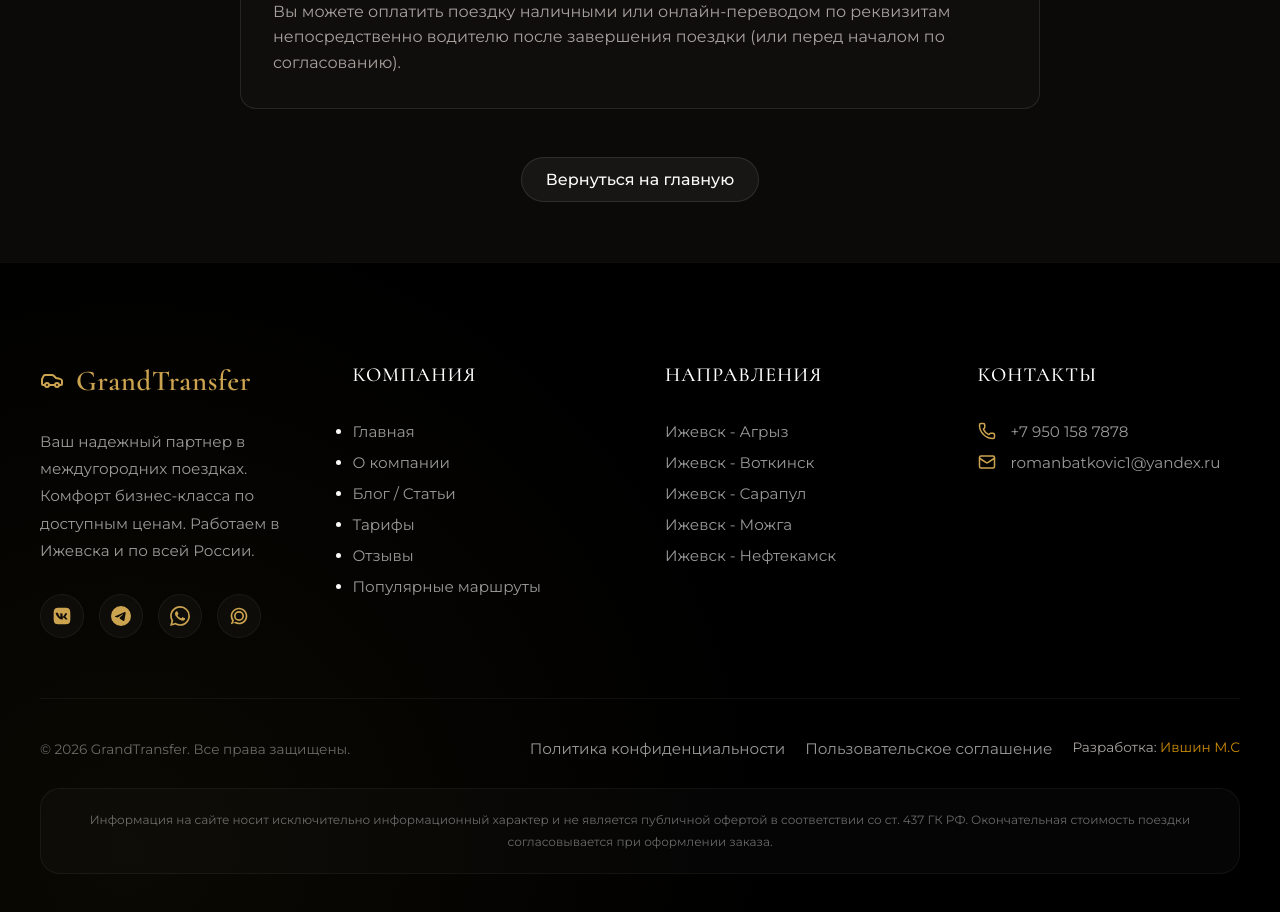
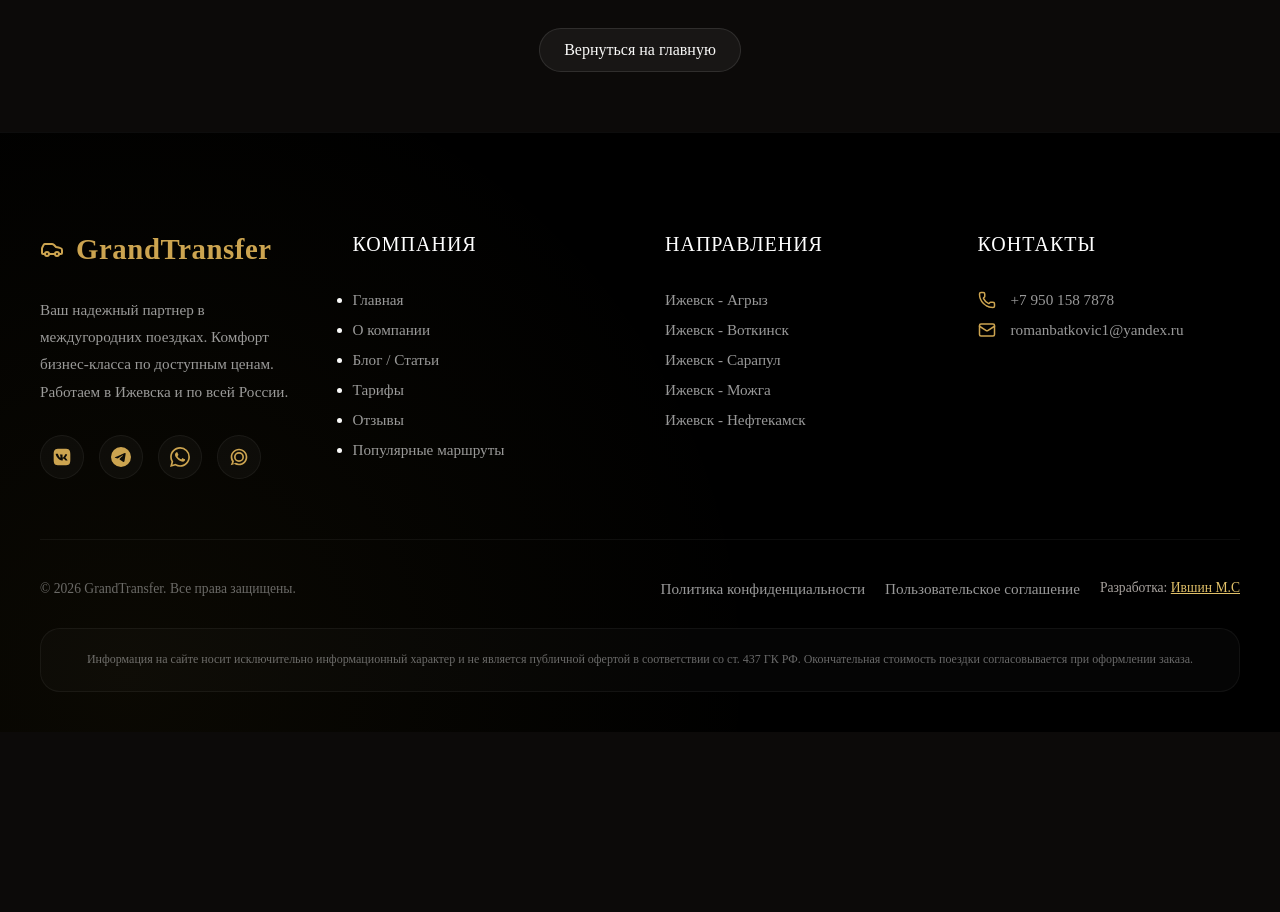
Before and after one commit to Xyling12/grand-transfer, a Next.js app: page /faq in a window 1280 px wide. Shown: the part 1980-2892 px from the top of the page. After the commit the page ends 2712 px from the top, so only its background shows below. Built offline with nearby package versions, Linux system fonts and the light colour scheme; no server answers.

Commit message:
perf: eliminate render-blocking Google Fonts self-host via next/font fix accessibility

```diff
--- a/src/app/globals.css
+++ b/src/app/globals.css
@@ -1,5 +1,3 @@
-@import url('https://fonts.googleapis.com/css2?family=Cormorant:wght@400;500;600;700&family=Montserrat:wght@300;400;500;600;700&display=swap');
-
 :root {
   /* Premium Liquid Glass Palette */
   --color-background: #0C0A09;
@@ -30,8 +28,8 @@
   --glass-border: rgba(255, 255, 255, 0.1);
   --glass-blur: blur(12px);
 
-  --font-heading: 'Cormorant', 'Georgia', serif;
-  --font-body: 'Montserrat', 'Helvetica Neue', sans-serif;
+  --font-heading: var(--font-cormorant), 'Georgia', serif;
+  --font-body: var(--font-montserrat), 'Helvetica Neue', sans-serif;
 
   --radius-sm: 8px;
   --radius-md: 12px;
--- a/src/app/layout.tsx
+++ b/src/app/layout.tsx
@@ -1,5 +1,5 @@
 import type { Metadata } from "next";
-import { Bodoni_Moda, Jost } from "next/font/google";
+import { Bodoni_Moda, Cormorant, Montserrat } from "next/font/google";
 import "./globals.css";
 import { CityProvider } from "@/context/CityContext";
 import ScrollAnimation from "@/components/ScrollAnimation";
@@ -12,10 +12,17 @@ const bodoni = Bodoni_Moda({
   display: "swap",
 });
 
-const jost = Jost({
-  variable: "--font-jost",
+const cormorant = Cormorant({
+  variable: "--font-cormorant",
   subsets: ["latin", "cyrillic"],
-  weight: ["300", "400", "500", "700"],
+  weight: ["400", "500", "600", "700"],
+  display: "swap",
+});
+
+const montserrat = Montserrat({
+  variable: "--font-montserrat",
+  subsets: ["latin", "cyrillic"],
+  weight: ["300", "400", "500", "600", "700"],
   display: "swap",
 });
 
@@ -70,7 +77,7 @@ export default function RootLayout({
 }>) {
   return (
     <html lang="ru">
-      <body className={`${bodoni.variable} ${jost.variable} `}>
+      <body className={`${cormorant.variable} ${montserrat.variable} ${bodoni.variable}`}>
         <SchemaOrg />
         <YandexMetrika />
         <CookieBanner />
--- a/src/components/Footer.tsx
+++ b/src/components/Footer.tsx
@@ -73,7 +73,7 @@ export default function Footer() {
                     <div style={{ display: 'flex', gap: 20, flexWrap: 'wrap', justifyContent: 'center' }}>
                         <Link href="/privacy" className={styles.link}>Политика конфиденциальности</Link>
                         <Link href="/terms" className={styles.link}>Пользовательское соглашение</Link>
-                        <span style={{ color: 'var(--color-text-muted)' }}>Разработка: <a href="https://t.me/mxivsh" target="_blank" rel="noopener noreferrer" style={{ color: 'var(--color-primary)', textDecoration: 'none' }}>Ившин М.С</a></span>
+                        <span style={{ color: 'var(--color-text-muted)' }}>Разработка: <a href="https://t.me/mxivsh" target="_blank" rel="noopener noreferrer" style={{ color: '#e0c068', textDecoration: 'underline' }}>Ившин М.С</a></span>
                     </div>
                 </div>
                 <div className={styles.disclaimer}>
--- a/src/components/Header.tsx
+++ b/src/components/Header.tsx
@@ -53,6 +53,7 @@ export default function Header() {
                     <Link
                         href="/"
                         className={styles.logo}
+                        aria-label="GrandTransfer — Главная"
                         onClick={(e) => {
                             if (window.location.pathname === '/') {
                                 e.preventDefault();
```
